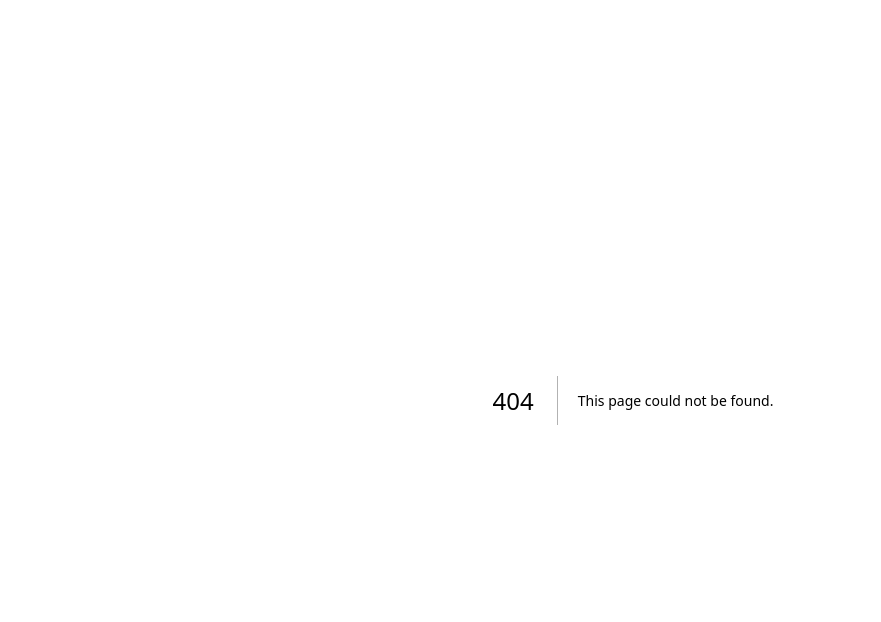
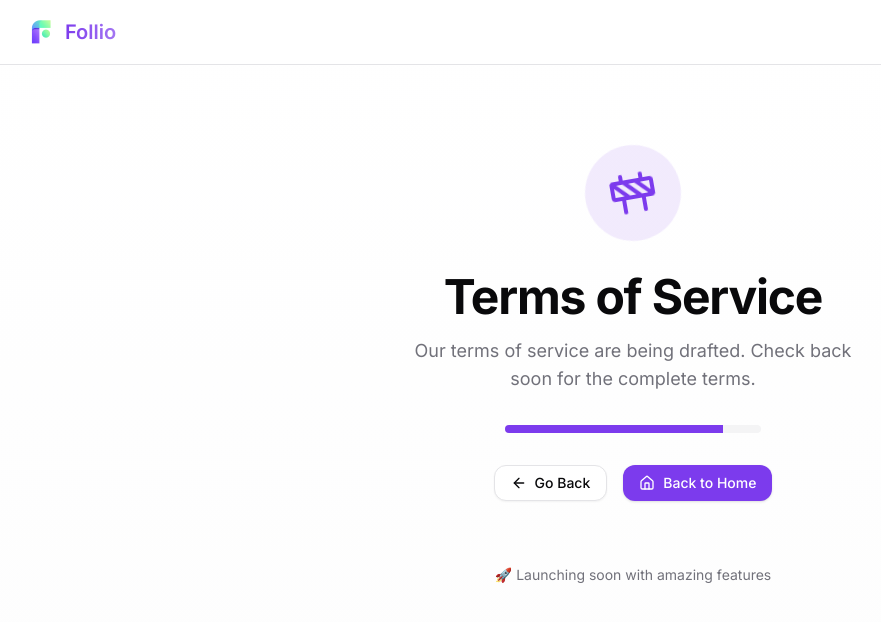
Before and after one commit to Follio-Inc/follio-application, a Next.js app: page /terms in a window 1280 px wide. Before the commit this address had no page. Shown: the top 622 px of the page, without its empty margins (7-888 px from the left). Built offline with nearby package versions, Linux system fonts and the light colour scheme.

Commit message:
Add under construction pages for missing routes
- Create reusable UnderConstruction component with animations
- Add placeholder pages for /privacy, /terms, /contact, /demo
- Add settings page in dashboard
- Update home page links to point to new pages

```diff
--- /dev/null
+++ b/app/(dashboard)/settings/page.tsx
@@ -0,0 +1,16 @@
+import { UnderConstruction } from '@/components/UnderConstruction';
+
+export const metadata = {
+  title: 'Settings - Follio',
+  description: 'Manage your Follio account settings',
+};
+
+export default function SettingsPage() {
+  return (
+    <UnderConstruction
+      title="Settings"
+      description="Account settings and preferences are coming soon. You'll be able to customize your experience here."
+      showHomeButton={false}
+    />
+  );
+}
--- /dev/null
+++ b/app/contact/page.tsx
@@ -0,0 +1,15 @@
+import { UnderConstruction } from '@/components/UnderConstruction';
+
+export const metadata = {
+  title: 'Contact Us - Follio',
+  description: 'Get in touch with the Follio team',
+};
+
+export default function ContactPage() {
+  return (
+    <UnderConstruction
+      title="Contact Us"
+      description="Our contact page is coming soon. In the meantime, reach out to us on social media!"
+    />
+  );
+}
--- /dev/null
+++ b/app/demo/page.tsx
@@ -0,0 +1,15 @@
+import { UnderConstruction } from '@/components/UnderConstruction';
+
+export const metadata = {
+  title: 'Demo Profile - Follio',
+  description: 'See a demo of what your Follio profile could look like',
+};
+
+export default function DemoPage() {
+  return (
+    <UnderConstruction
+      title="Demo Profile"
+      description="Our interactive demo profile is being set up. Sign up now to create your own professional profile!"
+    />
+  );
+}
--- a/app/page.tsx
+++ b/app/page.tsx
@@ -63,7 +63,7 @@ export default async function HomePage() {
                 <ArrowRight className="h-4 w-4" />
               </Button>
             </Link>
-            <Link href="/u/alexchen">
+            <Link href="/demo">
               <Button size="xl" variant="outline">
                 See demo profile
               </Button>
@@ -242,13 +242,13 @@ export default async function HomePage() {
               </span>
             </div>
             <div className="flex gap-6 text-sm text-muted-foreground">
-              <Link href="#" className="hover:text-foreground">
+              <Link href="/privacy" className="hover:text-foreground">
                 Privacy
               </Link>
-              <Link href="#" className="hover:text-foreground">
+              <Link href="/terms" className="hover:text-foreground">
                 Terms
               </Link>
-              <Link href="#" className="hover:text-foreground">
+              <Link href="/contact" className="hover:text-foreground">
                 Contact
               </Link>
             </div>
--- /dev/null
+++ b/app/privacy/page.tsx
@@ -0,0 +1,15 @@
+import { UnderConstruction } from '@/components/UnderConstruction';
+
+export const metadata = {
+  title: 'Privacy Policy - Follio',
+  description: 'Privacy policy for Follio - Your professional identity platform',
+};
+
+export default function PrivacyPage() {
+  return (
+    <UnderConstruction
+      title="Privacy Policy"
+      description="Our privacy policy is being finalized. We take your data privacy seriously and will publish our complete policy soon."
+    />
+  );
+}
--- /dev/null
+++ b/app/terms/page.tsx
@@ -0,0 +1,15 @@
+import { UnderConstruction } from '@/components/UnderConstruction';
+
+export const metadata = {
+  title: 'Terms of Service - Follio',
+  description: 'Terms of service for Follio - Your professional identity platform',
+};
+
+export default function TermsPage() {
+  return (
+    <UnderConstruction
+      title="Terms of Service"
+      description="Our terms of service are being drafted. Check back soon for the complete terms."
+    />
+  );
+}
--- /dev/null
+++ b/components/UnderConstruction.tsx
@@ -0,0 +1,106 @@
+'use client';
+
+import Link from 'next/link';
+import { Construction, ArrowLeft, Home } from 'lucide-react';
+import { motion } from 'framer-motion';
+
+import { Button } from '@/components/ui/button';
+import { Logo } from '@/components/Logo';
+
+interface UnderConstructionProps {
+  title?: string;
+  description?: string;
+  showBackButton?: boolean;
+  showHomeButton?: boolean;
+}
+
+export function UnderConstruction({
+  title = 'Under Construction',
+  description = "We're working hard to bring you this feature. Check back soon!",
+  showBackButton = true,
+  showHomeButton = true,
+}: UnderConstructionProps) {
+  return (
+    <div className="min-h-screen bg-gradient-to-b from-background to-muted/20">
+      {/* Navigation */}
+      <nav className="border-b bg-background/95 backdrop-blur supports-[backdrop-filter]:bg-background/60">
+        <div className="mx-auto flex h-16 max-w-7xl items-center justify-between px-4 sm:px-6 lg:px-8">
+          <Logo href="/" size="md" />
+        </div>
+      </nav>
+
+      {/* Content */}
+      <div className="flex flex-col items-center justify-center px-4 py-20">
+        <motion.div
+          initial={{ opacity: 0, y: 20 }}
+          animate={{ opacity: 1, y: 0 }}
+          transition={{ duration: 0.5 }}
+          className="text-center"
+        >
+          {/* Animated Icon */}
+          <motion.div
+            animate={{ rotate: [0, -10, 10, -10, 0] }}
+            transition={{ duration: 2, repeat: Infinity, repeatDelay: 3 }}
+            className="mx-auto mb-8 flex h-24 w-24 items-center justify-center rounded-full bg-primary/10"
+          >
+            <Construction className="h-12 w-12 text-primary" />
+          </motion.div>
+
+          {/* Title */}
+          <h1 className="mb-4 text-4xl font-bold tracking-tight sm:text-5xl">
+            {title}
+          </h1>
+
+          {/* Description */}
+          <p className="mx-auto mb-8 max-w-md text-lg text-muted-foreground">
+            {description}
+          </p>
+
+          {/* Progress Bar Animation */}
+          <div className="mx-auto mb-8 h-2 w-64 overflow-hidden rounded-full bg-muted">
+            <motion.div
+              className="h-full bg-primary"
+              initial={{ width: '0%' }}
+              animate={{ width: ['0%', '70%', '40%', '90%', '60%'] }}
+              transition={{ duration: 3, repeat: Infinity, ease: 'easeInOut' }}
+            />
+          </div>
+
+          {/* Buttons */}
+          <div className="flex flex-col items-center justify-center gap-4 sm:flex-row">
+            {showBackButton && (
+              <Button
+                variant="outline"
+                onClick={() => window.history.back()}
+                className="gap-2"
+              >
+                <ArrowLeft className="h-4 w-4" />
+                Go Back
+              </Button>
+            )}
+            {showHomeButton && (
+              <Link href="/">
+                <Button className="gap-2">
+                  <Home className="h-4 w-4" />
+                  Back to Home
+                </Button>
+              </Link>
+            )}
+          </div>
+        </motion.div>
+
+        {/* Fun Facts / Coming Soon Features */}
+        <motion.div
+          initial={{ opacity: 0 }}
+          animate={{ opacity: 1 }}
+          transition={{ delay: 0.5, duration: 0.5 }}
+          className="mt-16 text-center"
+        >
+          <p className="text-sm text-muted-foreground">
+            🚀 Launching soon with amazing features
+          </p>
+        </motion.div>
+      </div>
+    </div>
+  );
+}
```
